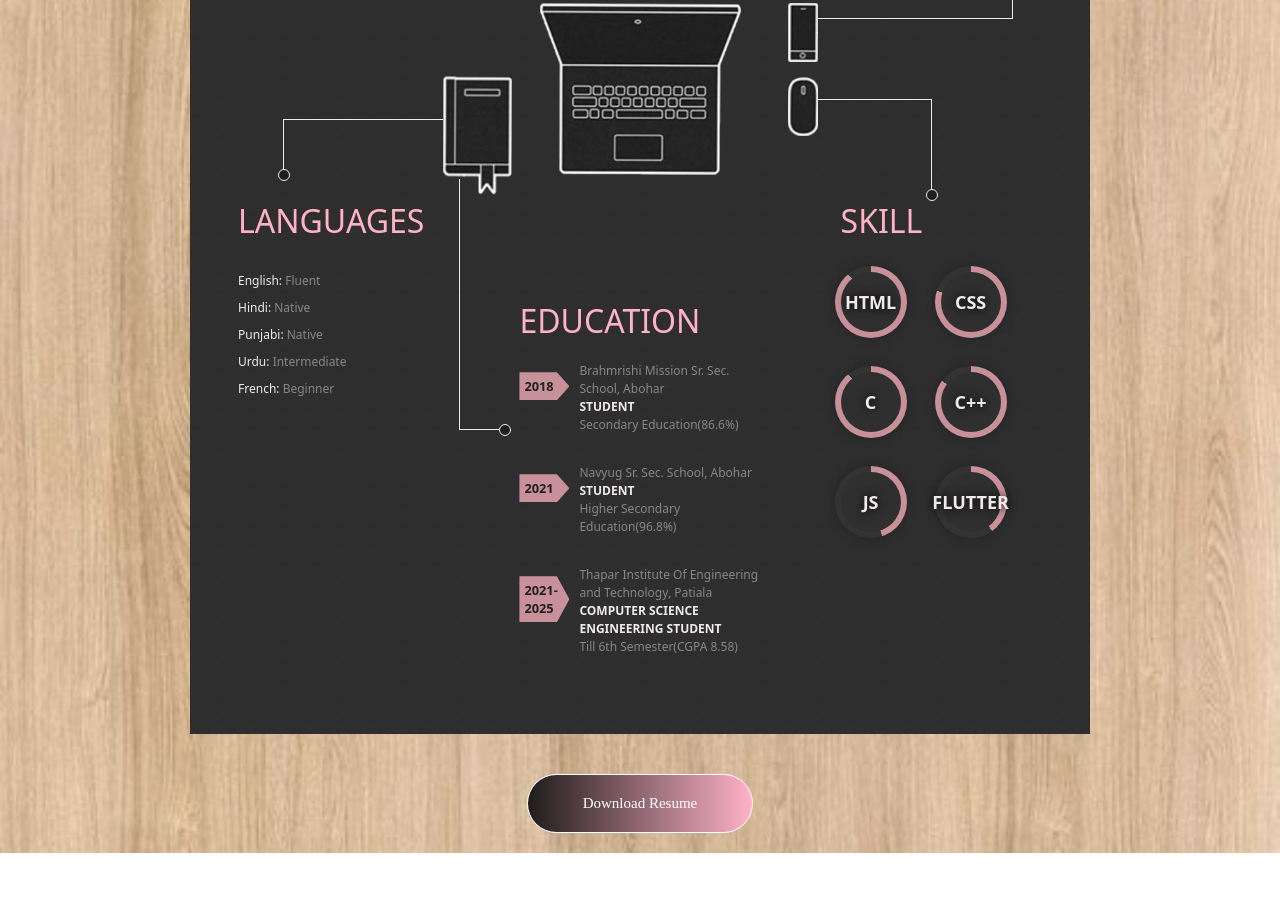
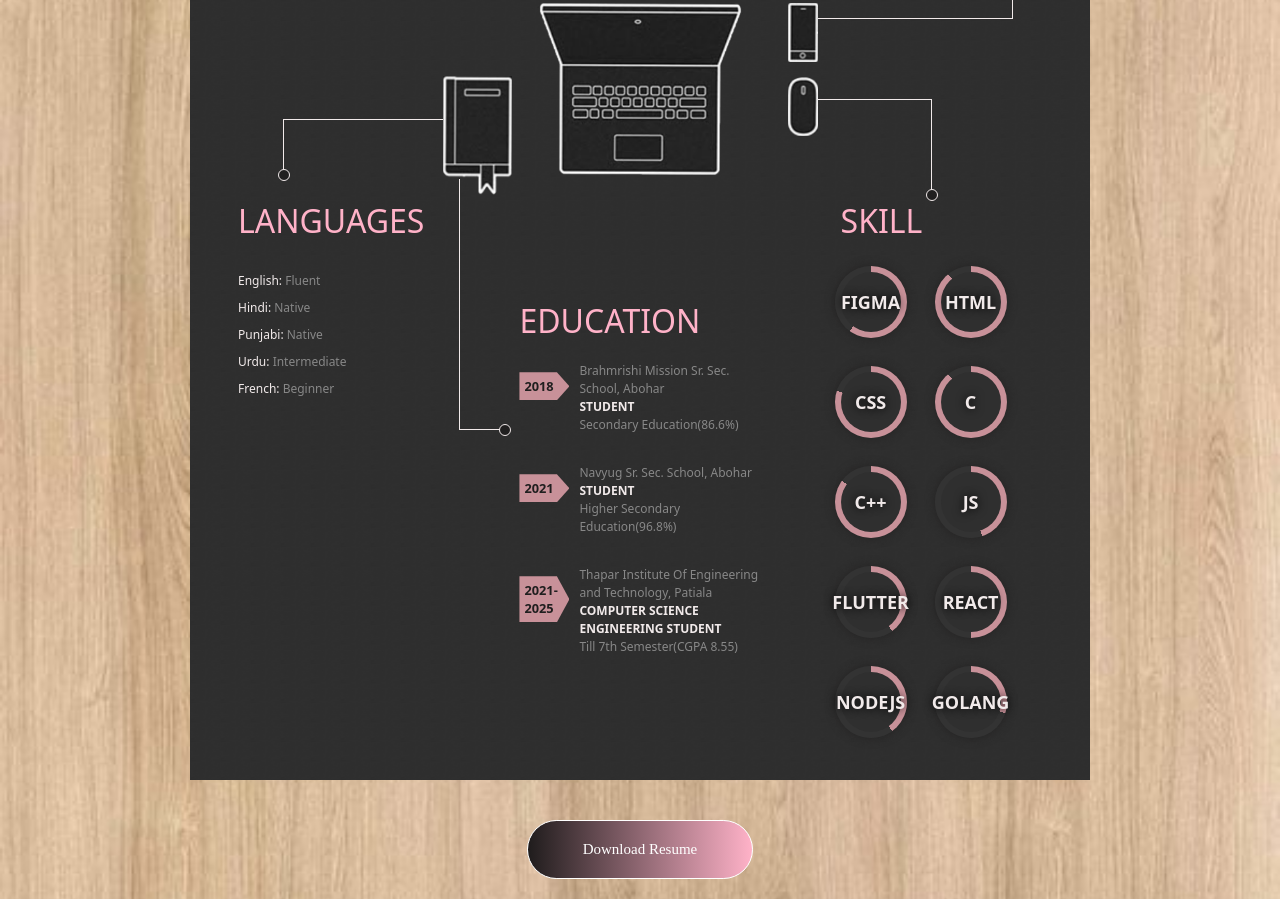
Before and after one commit to AnishaWatts/Anisha-Watts-Portfolio, a plain HTML site: page Resume/index.html in a window 1280 px wide. Shown: the part 815-1714 px from the top of the page. Before the commit the page ends 1668 px from the top, so only its background shows below. Drawn offline with Linux system fonts and the light colour scheme; a web font is replaced by a local one.

Commit message:
Update index.html

```diff
--- a/Resume/index.html
+++ b/Resume/index.html
@@ -208,7 +208,7 @@
                                 COMPUTER SCIENCE ENGINEERING STUDENT
                             </div>
                             <div class="describe">
-                                Till 6th Semester(CGPA 8.58)
+                                Till 7th Semester(CGPA 8.55)
                             </div>
                         </div>
                     </div>
@@ -217,6 +217,10 @@
             <div class="skill">
                 <div class="title">SKILL</div>
                 <ul>
+                    <li>
+                        <div style="--point: 60"></div>
+                        <span>FIGMA</span>
+                    </li>
                     <li>
                         <div style="--point: 89"></div>
                         <span>HTML</span>
@@ -241,10 +245,22 @@
                         <div style="--point: 40"></div>
                         <span>FLUTTER</span>
                     </li>
+                    <li>
+                        <div style="--point: 50"></div>
+                        <span>REACT</span>
+                    </li>
+                    <li>
+                        <div style="--point: 40"></div>
+                        <span>NODEJS</span>
+                    </li>
+                    <li>
+                        <div style="--point: 30"></div>
+                        <span>GOLANG</span>
+                    </li>
                 </ul>
             </div>
         </div>
     </div>
-    <center><button><a href="https://drive.google.com/file/d/1ql8ARNaLz0fuDD8m3yDTzZFVexC48FtA/view?usp=drive_link"> Download Resume </a></button></center>
+    <center><button><a href="https://drive.google.com/file/d/1bWqG4pnXaibi_jkrdFF8d2Qcm7mR0L76/view?usp=sharing"> Download Resume </a></button></center>
 </body>
 </html>
```
